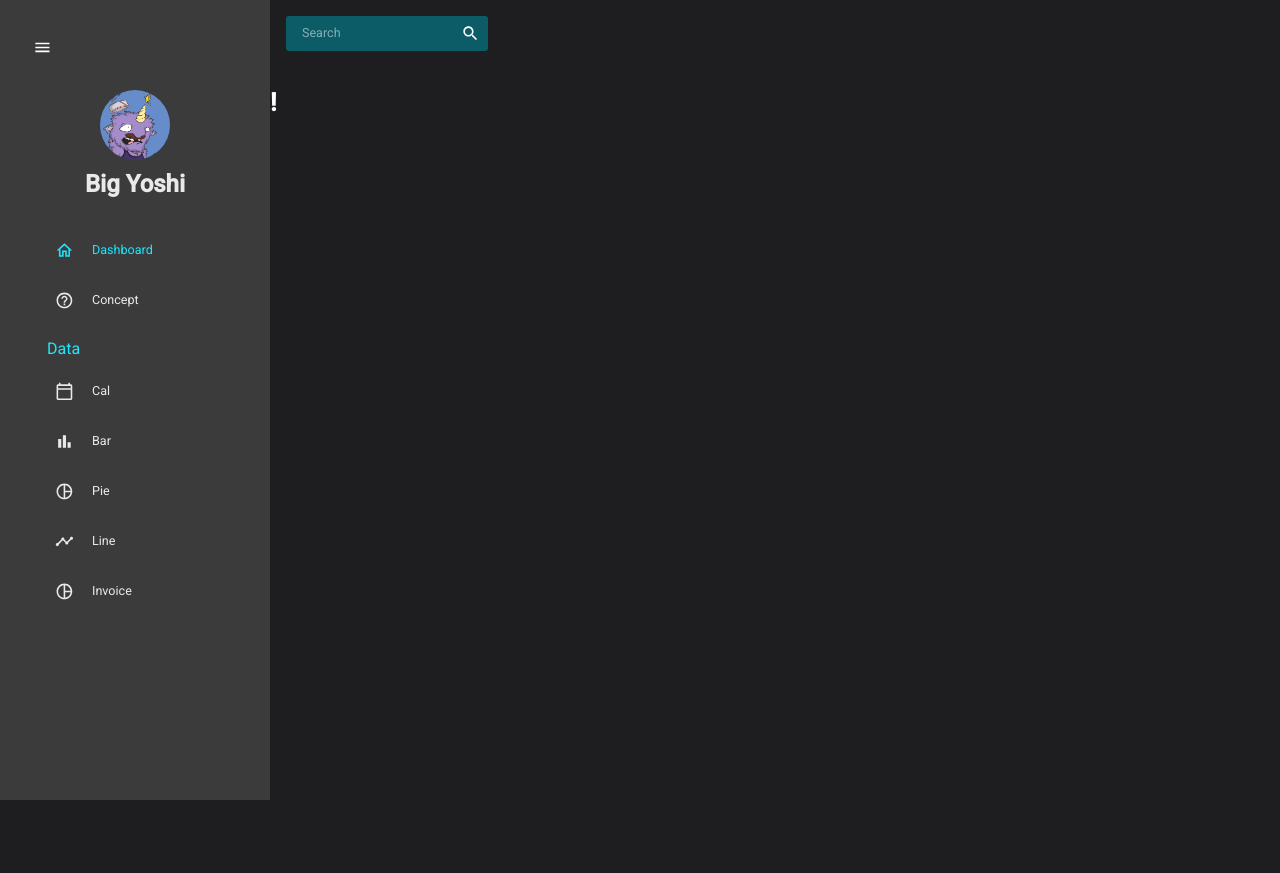
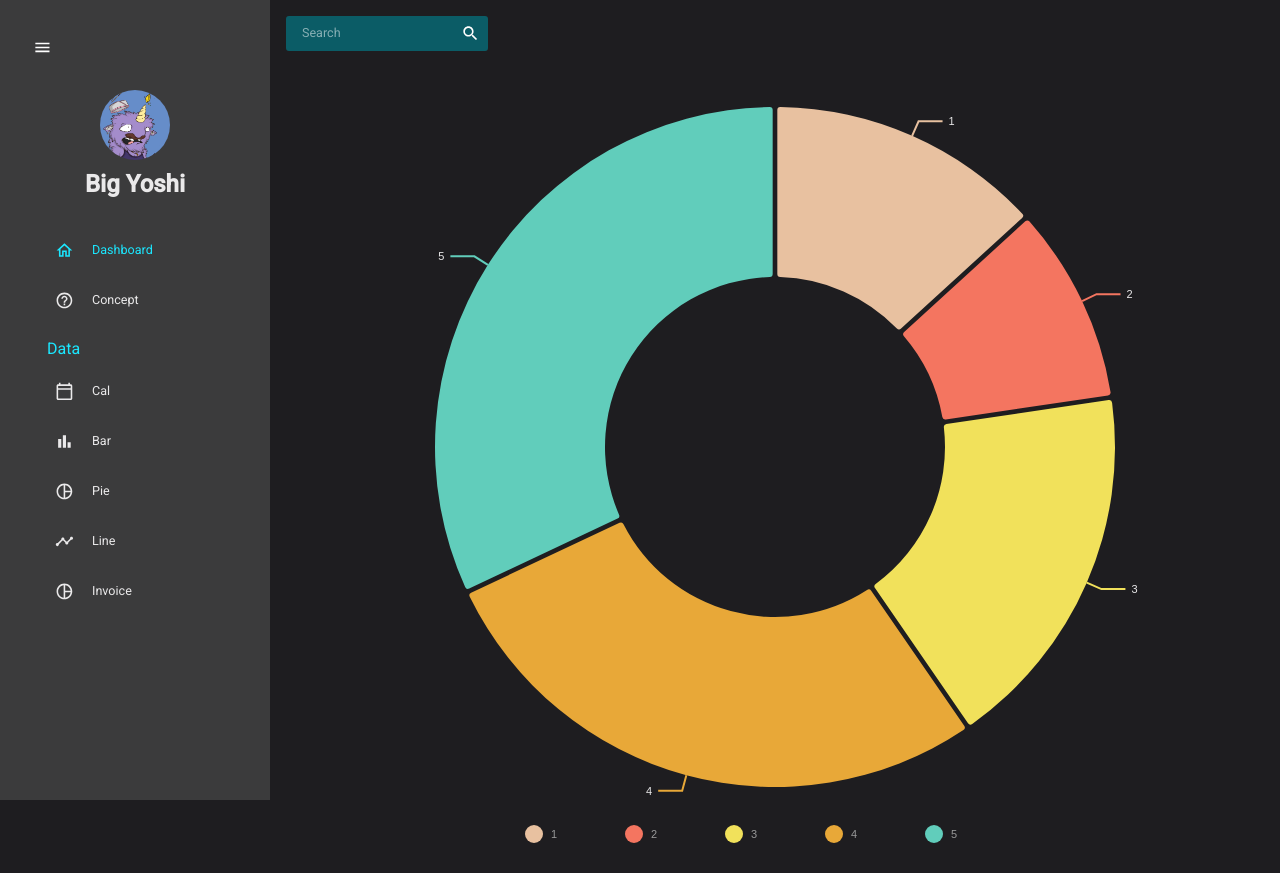
Before and after one commit to robbiekruszynski/warsaw_hack, a React (Create React App) app: page /Pie in a window 1280 px wide. Before the commit the page ends 800 px from the top, so only its background shows below. Built offline with nearby package versions, Linux system fonts and the light colour scheme.

Commit message:
fix bar with  mock

```diff
--- a/src/components/data/Line.js
+++ b/src/components/data/Line.js
@@ -44,7 +44,7 @@ const Line = ({ isCustomLineColors = false, isDashboard = false }) => {
           },
         },
       }}
-      colors={isDashboard ? { datum: "color" } : { scheme: "nivo" }} // added
+      colors={isDashboard ? { datum: "color" } : { scheme: "nivo" }}
       margin={{ top: 50, right: 110, bottom: 50, left: 60 }}
       xScale={{ type: "point" }}
       yScale={{
@@ -63,17 +63,17 @@ const Line = ({ isCustomLineColors = false, isDashboard = false }) => {
         tickSize: 0,
         tickPadding: 5,
         tickRotation: 0,
-        legend: isDashboard ? undefined : "Time", // added
+        legend: isDashboard ? undefined : "Time",
         legendOffset: 36,
         legendPosition: "middle",
       }}
       axisLeft={{
         orient: "left",
-        tickValues: 5, // added
+        tickValues: 5,
         tickSize: 3,
         tickPadding: 5,
         tickRotation: 0,
-        legend: isDashboard ? undefined : "Yield", // added
+        legend: isDashboard ? undefined : "Yield",
         legendOffset: -40,
         legendPosition: "middle",
       }}
--- a/src/components/data/Pie.js
+++ b/src/components/data/Pie.js
@@ -1,9 +1,110 @@
-const Pie = () => {
-    return (
-        <div>
-            <h1>!</h1>
-        </div>
-    )
-}
 
-export default Pie;
+    import { ResponsivePie } from "@nivo/pie";
+    import { coloring } from "../../GlobalTheme";
+    import { useTheme } from "@mui/material";
+    import { mockPie as data } from"../../components/placeHolderData/PlaceHolderData";
+
+    const Pie = () => {
+      const theme = useTheme();
+      const colors = coloring(theme.palette.mode);
+      return (
+        <ResponsivePie
+          data={data}
+          theme={{
+            axis: {
+              domain: {
+                line: {
+                  stroke: colors.gray[100],
+                },
+              },
+              legend: {
+                text: {
+                  fill: colors.gray[100],
+                },
+              },
+              ticks: {
+                line: {
+                  stroke: colors.gray[100],
+                  strokeWidth: 1,
+                },
+                text: {
+                  fill: colors.gray[100],
+                },
+              },
+            },
+            legends: {
+              text: {
+                fill: colors.gray[100],
+              },
+            },
+          }}
+          margin={{ top: 40, right: 80, bottom: 80, left: 80 }}
+          innerRadius={0.5}
+          padAngle={0.7}
+          cornerRadius={3}
+          activeOuterRadiusOffset={8}
+          borderColor={{
+            from: "color",
+            modifiers: [["darker", 0.2]],
+          }}
+          arcLinkLabelsSkipAngle={10}
+          arcLinkLabelsTextColor={colors.gray[100]}
+          arcLinkLabelsThickness={2}
+          arcLinkLabelsColor={{ from: "color" }}
+          enableArcLabels={false}
+          arcLabelsRadiusOffset={0.4}
+          arcLabelsSkipAngle={7}
+          arcLabelsTextColor={{
+            from: "color",
+            modifiers: [["darker", 2]],
+          }}
+          defs={[
+            {
+              id: "dots",
+              type: "patternDots",
+              background: "inherit",
+              color: "rgba(255, 255, 255, 0.3)",
+              size: 4,
+              padding: 1,
+              stagger: true,
+            },
+            {
+              id: "lines",
+              type: "patternLines",
+              background: "inherit",
+              color: "rgba(255, 255, 255, 0.3)",
+              rotation: -45,
+              lineWidth: 6,
+              spacing: 10,
+            },
+          ]}
+          legends={[
+            {
+              anchor: "bottom",
+              direction: "row",
+              justify: false,
+              translateX: 0,
+              translateY: 56,
+              itemsSpacing: 0,
+              itemWidth: 100,
+              itemHeight: 18,
+              itemTextColor: "#999",
+              itemDirection: "left-to-right",
+              itemOpacity: 1,
+              symbolSize: 18,
+              symbolShape: "circle",
+              effects: [
+                {
+                  on: "hover",
+                  style: {
+                    itemTextColor: "#000",
+                  },
+                },
+              ],
+            },
+          ]}
+        />
+      );
+    };
+
+    export default Pie;
--- a/src/components/placeHolderData/PlaceHolderData.js
+++ b/src/components/placeHolderData/PlaceHolderData.js
@@ -35,193 +35,301 @@ export const mockTransactions = [
     },
 ];
 
+export const trueLine = [
+  {
+    "period": 1004,
+    "periodStartTime": "2023-09-01T00:00:00Z",
+    "periodEndTime": "2023-09-01T23:59:59Z",
+    "periodStartBlock": 0,
+    "periodTotalReward": 2841.1400537133904,
+    "periodTotalStake": 24664243.866602316,
+    "periodTotalSupply": 0,
+    "metadata": {
+    "totalProtocolRewards": 2205.650053908,
+    "totalBlockReturn": 416.90789367538764,
+    "totalMevRewards": 218.5821061300027
+    }
+    },
+    {
+    "period": 1003,
+    "periodStartTime": "2023-08-31T00:00:00Z",
+    "periodEndTime": "2023-08-31T23:59:59Z",
+    "periodStartBlock": 0,
+    "periodTotalReward": 2962.32458212492,
+    "periodTotalStake": 24594658.89538138,
+    "periodTotalSupply": 0,
+    "metadata": {
+    "totalProtocolRewards": 2206.770955281,
+    "totalBlockReturn": 460.92261071632754,
+    "totalMevRewards": 294.6310161275929
+    }
+    },
+    {
+    "period": 1002,
+    "periodStartTime": "2023-08-30T00:00:00Z",
+    "periodEndTime": "2023-08-30T23:59:59Z",
+    "periodStartBlock": 0,
+    "periodTotalReward": 2966.7617235454322,
+    "periodTotalStake": 24527509.82455355,
+    "periodTotalSupply": 0,
+    "metadata": {
+    "totalProtocolRewards": 2203.825490547,
+    "totalBlockReturn": 509.55726475351054,
+    "totalMevRewards": 253.37896824492165
+    }
+    },
+    {
+    "period": 1001,
+    "periodStartTime": "2023-08-29T00:00:00Z",
+    "periodEndTime": "2023-08-29T23:59:59Z",
+    "periodStartBlock": 0,
+    "periodTotalReward": 3440.561730899824,
+    "periodTotalStake": 24456728.948328424,
+    "periodTotalSupply": 0,
+    "metadata": {
+    "totalProtocolRewards": 2184.208605853,
+    "totalBlockReturn": 792.8674693851732,
+    "totalMevRewards": 463.48565566165075
+    }
+    },
+    {
+    "period": 1000,
+    "periodStartTime": "2023-08-28T00:00:00Z",
+    "periodEndTime": "2023-08-28T23:59:59Z",
+    "periodStartBlock": 0,
+    "periodTotalReward": 3221.7602225159253,
+    "periodTotalStake": 24383513.99404783,
+    "periodTotalSupply": 0,
+    "metadata": {
+    "totalProtocolRewards": 2184.692405773,
+    "totalBlockReturn": 711.6146469030948,
+    "totalMevRewards": 325.45316983983054
+    }
+    },
+  ];
+
 export const mockLine = [
   {
-    id: "japan",
+    id: "Hold 1",
     color: coloring("dark").lime[500],
     data: [
       {
-        x: "plane",
+        x: "1",
         y: 101,
       },
       {
-        x: "helicopter",
+        x: "2",
         y: 75,
       },
       {
-        x: "boat",
+        x: "3",
         y: 36,
       },
       {
-        x: "train",
+        x: "4",
         y: 216,
       },
       {
-        x: "subway",
+        x: "5",
         y: 35,
       },
       {
-        x: "bus",
+        x: "6",
         y: 236,
       },
       {
-        x: "car",
+        x: "7",
         y: 88,
       },
       {
-        x: "moto",
+        x: "8",
         y: 232,
       },
       {
-        x: "bicycle",
+        x: "9",
         y: 281,
       },
       {
-        x: "horse",
+        x: "10",
         y: 1,
       },
       {
-        x: "skateboard",
+        x: "11",
         y: 35,
       },
       {
-        x: "others",
+        x: "12",
         y: 14,
       },
     ],
   },
   {
-    id: "france",
+    id: "Hold",
     color: coloring("dark").green[300],
     data: [
       {
-        x: "plane",
+        x: "1",
         y: 212,
       },
       {
-        x: "helicopter",
+        x: "2",
         y: 190,
       },
       {
-        x: "boat",
+        x: "3",
         y: 270,
       },
       {
-        x: "train",
+        x: "4",
         y: 9,
       },
       {
-        x: "subway",
+        x: "5",
         y: 75,
       },
       {
-        x: "bus",
+        x: "6",
         y: 175,
       },
       {
-        x: "car",
+        x: "7",
         y: 33,
       },
       {
-        x: "moto",
+        x: "8",
         y: 189,
       },
       {
-        x: "bicycle",
+        x: "9",
         y: 97,
       },
       {
-        x: "horse",
+        x: "10",
         y: 87,
       },
       {
-        x: "skateboard",
+        x: "11",
         y: 299,
       },
       {
-        x: "others",
+        x: "12",
         y: 251,
       },
     ],
   },
 ];
 
+
+export const mockPie = [
+  {
+    id: "1",
+    label: "1",
+    value: 239,
+    color: "hsl(104, 70%, 50%)",
+  },
+  {
+    id: "2",
+    label: "2",
+    value: 170,
+    color: "hsl(162, 70%, 50%)",
+  },
+  {
+    id: "3",
+    label: "3",
+    value: 322,
+    color: "hsl(291, 70%, 50%)",
+  },
+  {
+    id: "4",
+    label: "4",
+    value: 503,
+    color: "hsl(229, 70%, 50%)",
+  },
+  {
+    id: "5",
+    label: "5",
+    value: 584,
+    color: "hsl(344, 70%, 50%)",
+  },
+];
+
+
 export const mockBar = [
   {
     country: "AD",
-      "muesli": 137,
-      "muesliColor": "hsl(229, 70%, 50%)",
-      tapas: 96,
-      tapasColor: "hsl(296, 70%, 50%)",
-      kebab: 72/2,
+    "hot dog": 137,
+    "hot dogColor": "hsl(229, 70%, 50%)",
+    burger: 96,
+    burgerColor: "hsl(296, 70%, 50%)",
+    kebab: 72,
     kebabColor: "hsl(97, 70%, 50%)",
-      pickles: 140,
-      picklesColor: "hsl(340, 70%, 50%)",
+    donut: 140,
+    donutColor: "hsl(340, 70%, 50%)",
   },
   {
     country: "AE",
-      "muesli": 55,
-      "muesliColor": "hsl(307, 70%, 50%)",
-      tapas: 28,
-      tapasColor: "hsl(111, 70%, 50%)",
+    "hot dog": 55,
+    "hot dogColor": "hsl(307, 70%, 50%)",
+    burger: 28,
+    burgerColor: "hsl(111, 70%, 50%)",
     kebab: 58,
     kebabColor: "hsl(273, 70%, 50%)",
-      pickles: 29,
-      picklesColor: "hsl(275, 70%, 50%)",
+    donut: 29,
+    donutColor: "hsl(275, 70%, 50%)",
   },
   {
     country: "AF",
-      "muesli": 109,
-      "muesliColor": "hsl(72, 70%, 50%)",
-      tapas: 23,
-      tapasColor: "hsl(96, 70%, 50%)",
+    "hot dog": 109,
+    "hot dogColor": "hsl(72, 70%, 50%)",
+    burger: 23,
+    burgerColor: "hsl(96, 70%, 50%)",
     kebab: 34,
     kebabColor: "hsl(106, 70%, 50%)",
-      pickles: 152,
-      picklesColor: "hsl(256, 70%, 50%)",
+    donut: 152,
+    donutColor: "hsl(256, 70%, 50%)",
   },
   {
     country: "AG",
-      "muesli": 133,
-      "muesliColor": "hsl(257, 70%, 50%)",
-      tapas: 52,
-      tapasColor: "hsl(326, 70%, 50%)",
+    "hot dog": 133,
+    "hot dogColor": "hsl(257, 70%, 50%)",
+    burger: 52,
+    burgerColor: "hsl(326, 70%, 50%)",
     kebab: 43,
     kebabColor: "hsl(110, 70%, 50%)",
-      pickles: 83,
-      picklesColor: "hsl(9, 70%, 50%)",
+    donut: 83,
+    donutColor: "hsl(9, 70%, 50%)",
   },
   {
     country: "AI",
-      "muesli": 81,
-      "muesliColor": "hsl(190, 70%, 50%)",
-      tapas: 80,
-      tapasColor: "hsl(325, 70%, 50%)",
+    "hot dog": 81,
+    "hot dogColor": "hsl(190, 70%, 50%)",
+    burger: 80,
+    burgerColor: "hsl(325, 70%, 50%)",
     kebab: 112,
     kebabColor: "hsl(54, 70%, 50%)",
-      pickles: 35,
-      picklesColor: "hsl(285, 70%, 50%)",
+    donut: 35,
+    donutColor: "hsl(285, 70%, 50%)",
   },
   {
     country: "AL",
-      "muesli": 66,
-      "muesliColor": "hsl(208, 70%, 50%)",
-      tapas: 111,
-      tapasColor: "hsl(334, 70%, 50%)",
+    "hot dog": 66,
+    "hot dogColor": "hsl(208, 70%, 50%)",
+    burger: 111,
+    burgerColor: "hsl(334, 70%, 50%)",
     kebab: 167,
     kebabColor: "hsl(182, 70%, 50%)",
-      pickles: 18,
-      picklesColor: "hsl(76, 70%, 50%)",
+    donut: 18,
+    donutColor: "hsl(76, 70%, 50%)",
   },
   {
     country: "AM",
-      "muesli": 80,
-      "muesliColor": "hsl(87, 70%, 50%)",
-      tapas: 47,
-      tapasColor: "hsl(141, 70%, 50%)",
+    "hot dog": 80,
+    "hot dogColor": "hsl(87, 70%, 50%)",
+    burger: 47,
+    burgerColor: "hsl(141, 70%, 50%)",
     kebab: 158,
     kebabColor: "hsl(224, 70%, 50%)",
-      pickles: 49,
-      picklesColor: "hsl(274, 70%, 50%)",
+    donut: 49,
+    donutColor: "hsl(274, 70%, 50%)",
   },
 ];
--- a/src/components/placeHolderData/TrueData.js
+++ b/src/components/placeHolderData/TrueData.js
@@ -1,7 +1,7 @@
 // import { coloring } from "../../GlobalTheme";
 
 
-export const trueBar = [
+export const trueLine = [
     {
         "period": 1004,
         "periodStartTime": "2023-09-01T00:00:00Z",
```
Also changed, not shown: src/area/dashboard/Dashboard.js (+45 -56 lines), src/components/data/Bar.js (+6 -7 lines). Lines whose indentation alone changed are shown as unchanged.
